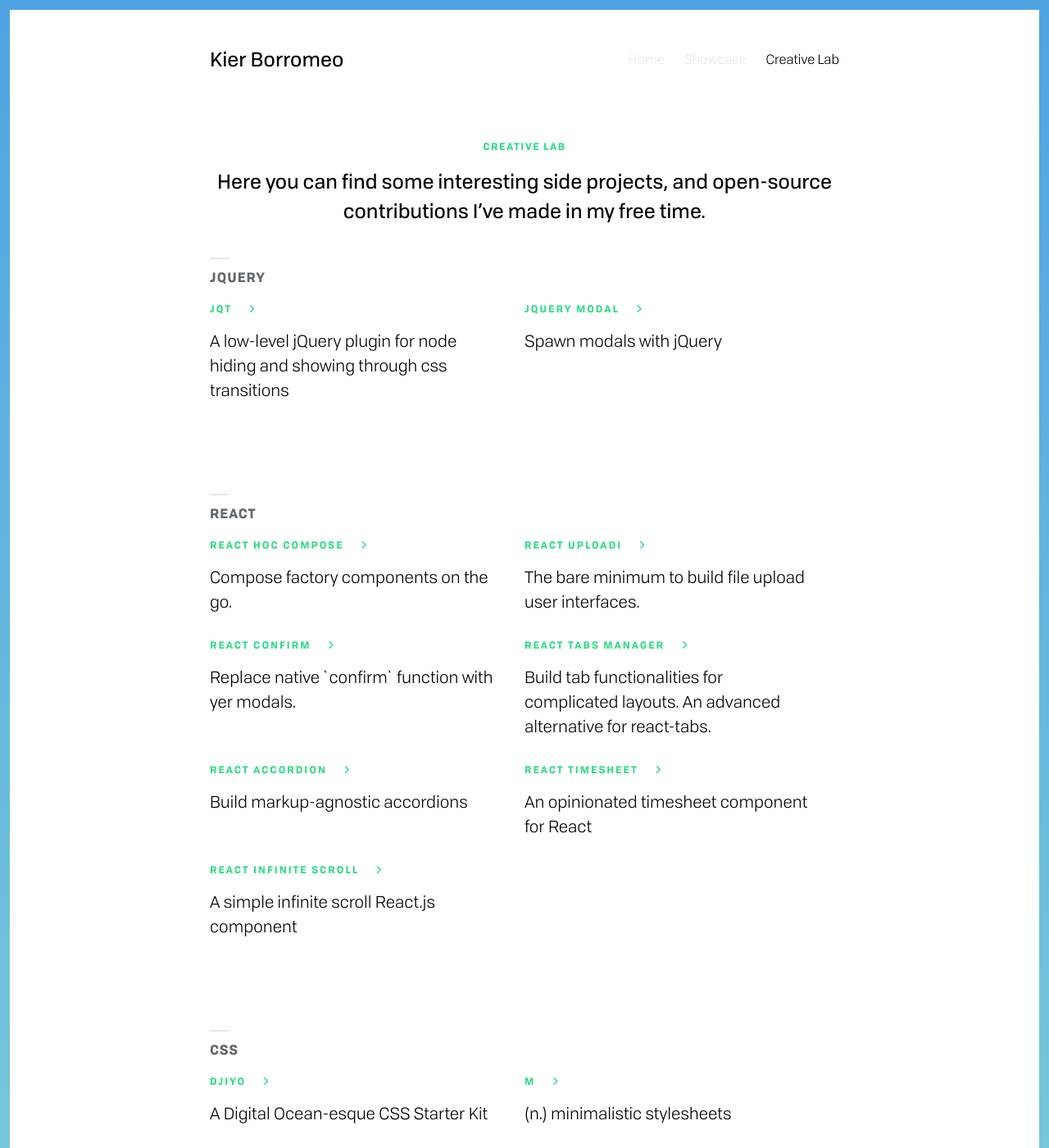
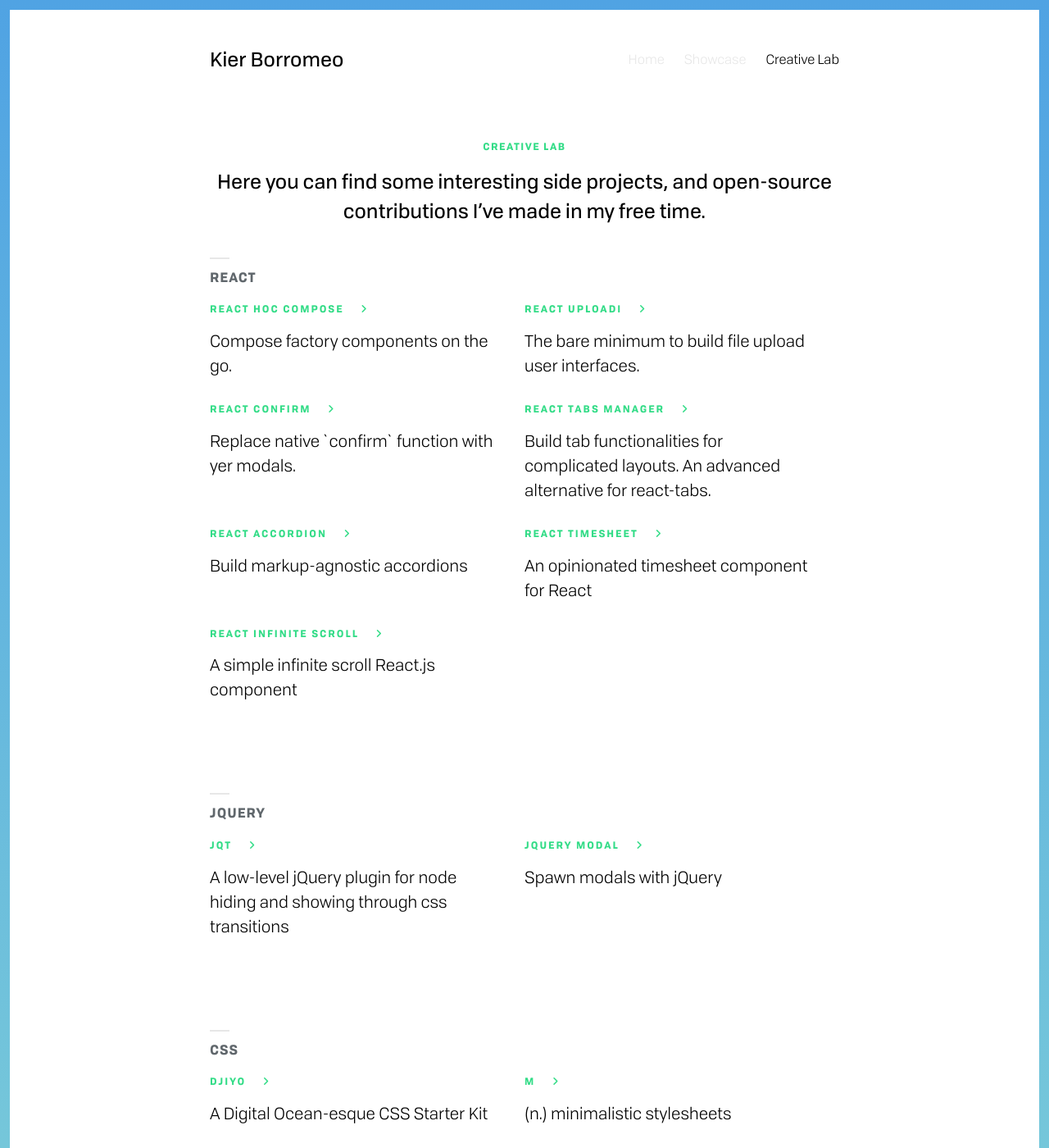
Before and after one commit to srph/websait, a Jekyll site: the page built from lab.html, in a window 1280 px wide and 1400 px high. Shown: the whole window at 82% size. Built offline with Jekyll 4.4.1, drawn with Linux system fonts in a browser that asks for light colours; nearby versions of some CDN libraries; part of the change alters nothing that is shown.

```diff
--- a/lab.html
+++ b/lab.html
@@ -2,17 +2,6 @@
 title: Creative Lab
 
 projects:
-  -
-    section: jQuery
-    projects:
-      -
-        title: jqt
-        description: A low-level jQuery plugin for node hiding and showing through css transitions
-        url: https://github.com/srph/jqt
-      -
-        title: jQuery Modal
-        description: Spawn modals with jQuery
-        url: https://github.com/srph/jquery-modal
   -
     section: React
     projects:
@@ -44,6 +33,17 @@ projects:
         title: React Infinite Scroll
         description: A simple infinite scroll React.js component
         url: https://github.com/srph/react-infinite-scroll
+  -
+    section: jQuery
+    projects:
+      -
+        title: jqt
+        description: A low-level jQuery plugin for node hiding and showing through css transitions
+        url: https://github.com/srph/jqt
+      -
+        title: jQuery Modal
+        description: Spawn modals with jQuery
+        url: https://github.com/srph/jquery-modal
   -
     section: CSS
     projects:
```
